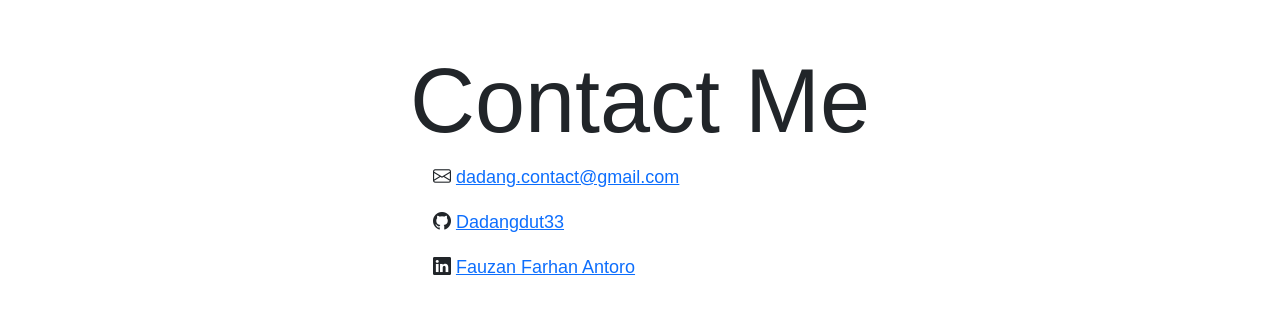
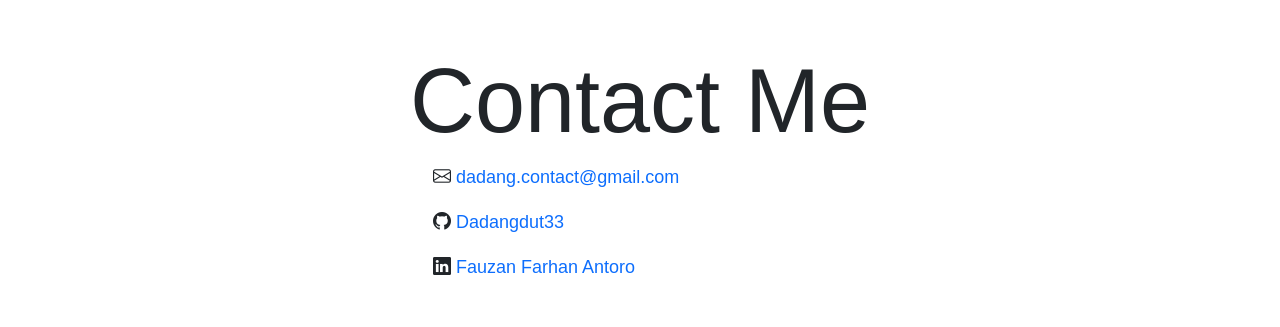
Before and after one commit to Dadangdut33/dadangdut33.github.io, a React (Create React App) app: page / in a window 1280 px wide. Shown: the part 3617-3944 px from the top of the page. Built offline with nearby package versions, Linux system fonts and the light colour scheme; a web font is replaced by a local one.

Commit message:
arrow hover on contact

```diff
--- a/package.json
+++ b/package.json
@@ -18,6 +18,7 @@
     "react-intersection-observer": "^8.33.1",
     "react-reveal": "^1.2.2",
     "react-scripts": "4.0.3",
+    "react-tiny-link": "^3.6.1",
     "react-tooltip": "^4.2.21",
     "react-use-scroll-snap": "^0.0.3",
     "web-vitals": "^1.1.2"
--- a/src/Components/MainPage/Contact.jsx
+++ b/src/Components/MainPage/Contact.jsx
@@ -1,6 +1,7 @@
 import Footer from "../Footer/Footer";
 import { motion } from "framer-motion";
 import { useInView } from "react-intersection-observer";
+import { useState } from "react";
 export default function BottomTest() {
 	const [contentRef, contentInView] = useInView({
 		triggerOnce: false,
@@ -22,6 +23,25 @@ export default function BottomTest() {
 		},
 	};
 
+	const [hoverLink_1, setHoverLink_1] = useState(false);
+	const [hoverLink_2, setHoverLink_2] = useState(false);
+	const [hoverLink_3, setHoverLink_3] = useState(false);
+
+	const linkFadeVariants = {
+		hidden: {
+			opacity: 0,
+			transition: {
+				duration: 0.3,
+			},
+		},
+		visible: {
+			opacity: 1,
+			transition: {
+				duration: 0.3,
+			},
+		},
+	};
+
 	return (
 		<section className='flex-dir-column' id='contact-me'>
 			<div className='center-horizontal-vertical'>
@@ -29,18 +49,37 @@ export default function BottomTest() {
 				<motion.div ref={contentRef} initial='hidden' animate={contentInView ? "visible" : "hidden"} variants={contentVariants} style={{ overflow: "hidden" }}>
 					<div className='center-horizontal-vertical justify wrap-mid'>
 						<p style={{ minWidth: "210px" }}>
-							<i class='bi bi-envelope'></i> <a href='mailto:dadang.contact@gmail.com'>dadang.contact@gmail.com</a>
+							<i class='bi bi-envelope'></i>{" "}
+							<a href='mailto:dadang.contact@gmail.com' target={"_blank"} rel='noreferrer' className='no-decoration' onMouseEnter={() => setHoverLink_1(true)} onMouseLeave={() => setHoverLink_1(false)}>
+								dadang.contact@gmail.com{" "}
+								<motion.span variants={linkFadeVariants} initial='hidden' animate={hoverLink_1 ? "visible" : "hidden"}>
+									◀
+								</motion.span>
+							</a>
 						</p>
 						<p>
 							<i className='bi bi-github'></i>{" "}
-							<a href='https://github.com/Dadangdut33' target={"_blank"} rel='noreferrer'>
-								Dadangdut33
+							<a href='https://github.com/Dadangdut33' target={"_blank"} rel='noreferrer' className='no-decoration' onMouseEnter={() => setHoverLink_2(true)} onMouseLeave={() => setHoverLink_2(false)}>
+								Dadangdut33{" "}
+								<motion.span variants={linkFadeVariants} initial='hidden' animate={hoverLink_2 ? "visible" : "hidden"}>
+									◀
+								</motion.span>
 							</a>
 						</p>
 						<p>
 							<i className='bi bi-linkedin'></i>{" "}
-							<a href='https://www.linkedin.com/in/fauzan-farhan-antoro/' target={"_blank"} rel='noreferrer'>
-								Fauzan Farhan Antoro
+							<a
+								href='https://www.linkedin.com/in/fauzan-farhan-antoro/'
+								target={"_blank"}
+								rel='noreferrer'
+								className='no-decoration'
+								onMouseEnter={() => setHoverLink_3(true)}
+								onMouseLeave={() => setHoverLink_3(false)}
+							>
+								Fauzan Farhan Antoro{" "}
+								<motion.span variants={linkFadeVariants} initial='hidden' animate={hoverLink_3 ? "visible" : "hidden"}>
+									◀
+								</motion.span>
 							</a>
 						</p>
 					</div>
--- a/src/css/index.css
+++ b/src/css/index.css
@@ -30,6 +30,10 @@ section {
 
 footer {
     flex-shrink: 0;
+}
+
+.no-decoration {
+    text-decoration: none !important;
 }
 
 .App {
```
Also changed, not shown: 1 other file (tests, documents, lock files or other folders).
